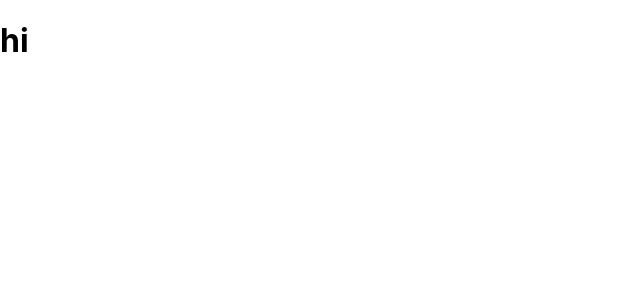
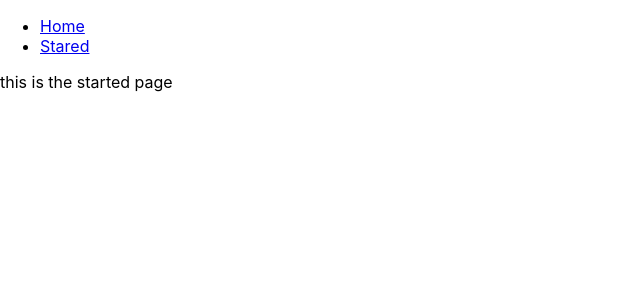
Before and after one commit to IshtiaqueNafis/box-office, a React (Create React App) app: page /stared in a window 1280 px wide. Shown: the top 300 px of the page, without its empty margins (0-640 px from the left). Built offline with nearby package versions, Linux system fonts and the light colour scheme.

Commit message:
added navbar and created page component.

```diff
--- a/package.json
+++ b/package.json
@@ -8,6 +8,8 @@
     "@testing-library/user-event": "^12.8.3",
     "react": "^17.0.2",
     "react-dom": "^17.0.2",
+    "react-router": "^5.2.0",
+    "react-router-dom": "^5.2.0",
     "react-scripts": "4.0.3",
     "web-vitals": "^0.2.4",
     "workbox-background-sync": "^5.1.4",
--- a/src/App.js
+++ b/src/App.js
@@ -1,11 +1,32 @@
 import React from 'react';
+import {Route, Switch} from 'react-router-dom'
+
+import Navs from "./components/Navs";
+import Home from "./components/pages/Home";
+import Starred from "./components/pages/Starred";
 
 function App() {
-  return (
-    <div className="App">
-       <h1>hi</h1>
-    </div>
-  );
+
+    return (
+
+        <div>
+
+            <Navs/>
+            <Switch>
+                <Route exact path="/">
+                    <Home/>
+                </Route>
+                <Route exact path="/stared">
+                    <Starred/>
+                </Route>
+                <Route>
+                    <div>
+                        not found
+                    </div>
+                </Route>
+            </Switch>
+        </div>
+    );
 }
 
 export default App;
--- /dev/null
+++ b/src/components/Navs.js
@@ -0,0 +1,22 @@
+import React from 'react';
+import {Link} from 'react-router-dom'
+
+const LINKS = [
+    {to: '/', text: 'Home'},
+    {to: '/stared', text: 'Stared'},
+
+]
+
+const Navs = () => (
+    <div>
+        <ul>
+            {
+                LINKS.map(link =>
+                    <li key={link.to}>
+                        <Link to={link.to}>{link.text}</Link>
+                    </li>)
+            }
+        </ul>
+    </div>
+);
+export default Navs;
--- /dev/null
+++ b/src/components/pages/Home.js
@@ -0,0 +1,9 @@
+import React from 'react';
+
+const Home = () => (
+        <div>
+          This is home
+        </div>
+    );
+
+export default Home;
--- /dev/null
+++ b/src/components/pages/Starred.js
@@ -0,0 +1,9 @@
+import React from 'react';
+
+const MyComponent = () => (
+        <div>
+            this is the started page
+        </div>
+    );
+
+export default MyComponent;
--- a/src/index.js
+++ b/src/index.js
@@ -1,14 +1,16 @@
 import React from 'react';
 import ReactDOM from 'react-dom';
 import './index.css';
+import  {BrowserRouter} from 'react-router-dom'
 import App from './App';
 import * as serviceWorkerRegistration from './serviceWorkerRegistration';
 
 
 ReactDOM.render(
+<BrowserRouter>
 
     <App />
-  ,
+</BrowserRouter>,
   document.getElementById('root')
 );
 
```
Also changed, not shown: 1 other file (tests, documents, lock files or other folders).
